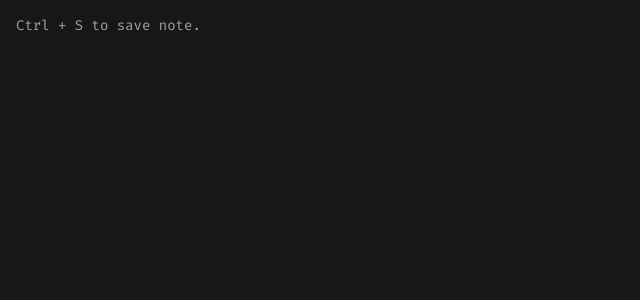
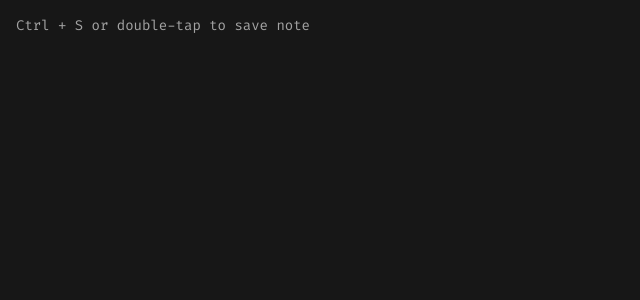
Before and after one commit to midzdev/note, a Next.js app: page / in a window 1280 px wide. Shown: the top 300 px of the page, without its empty margins (0-640 px from the left). Built offline with nearby package versions, Linux system fonts and the light colour scheme.

Commit message:
placeholder updated

```diff
--- a/pages/index.tsx
+++ b/pages/index.tsx
@@ -58,7 +58,7 @@ export default function Index() {
       </div>
       <textarea
         ref={noteRef}
-        placeholder="Ctrl + S to save note."
+        placeholder="Ctrl + S or double-tap to save note"
         className="fixed w-screen h-screen overflow-x-auto bg-transparent resize-none font-['Fira_Code'] p-4 text-white text-sm placeholder:text-neutral-400"
       />
     </div>
```
